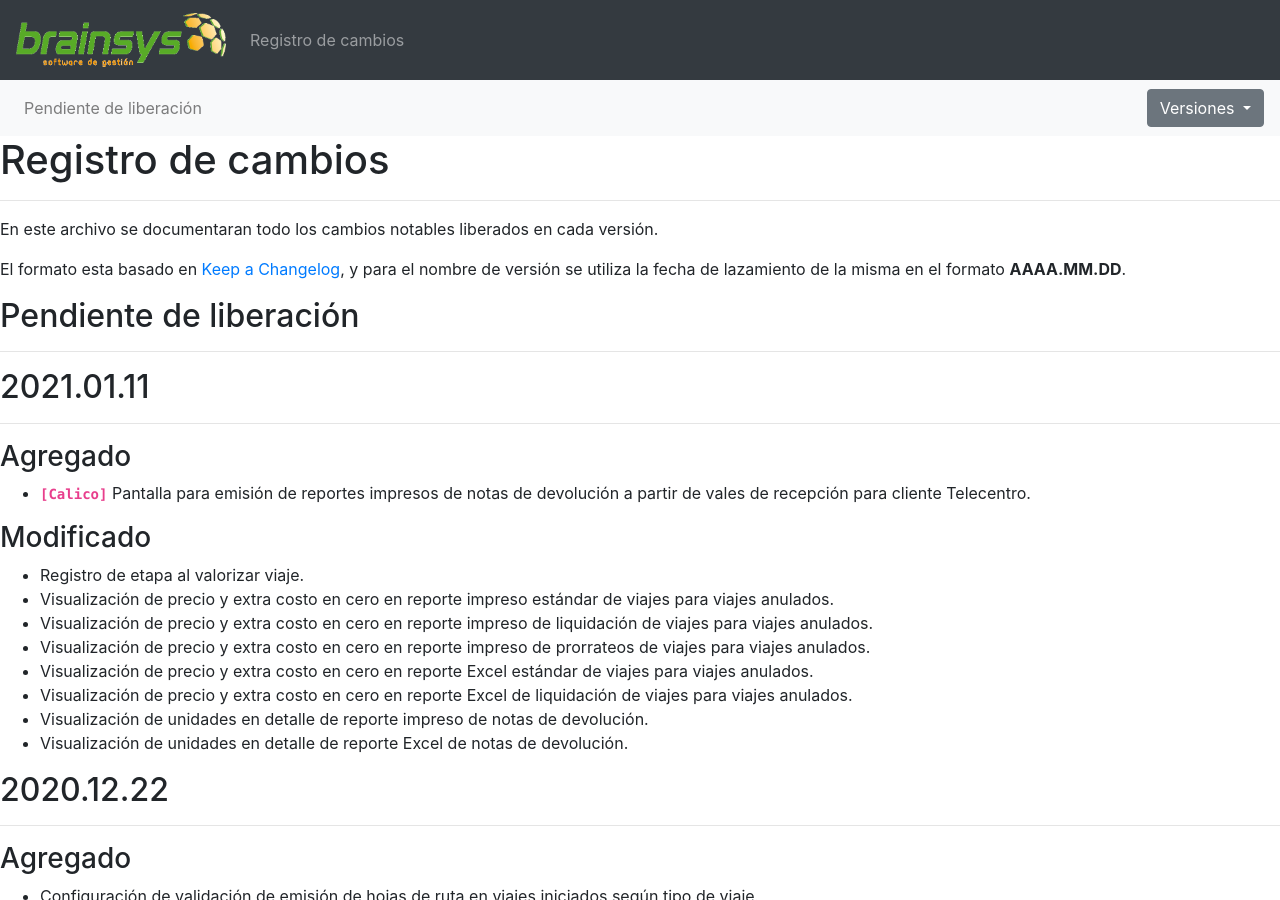
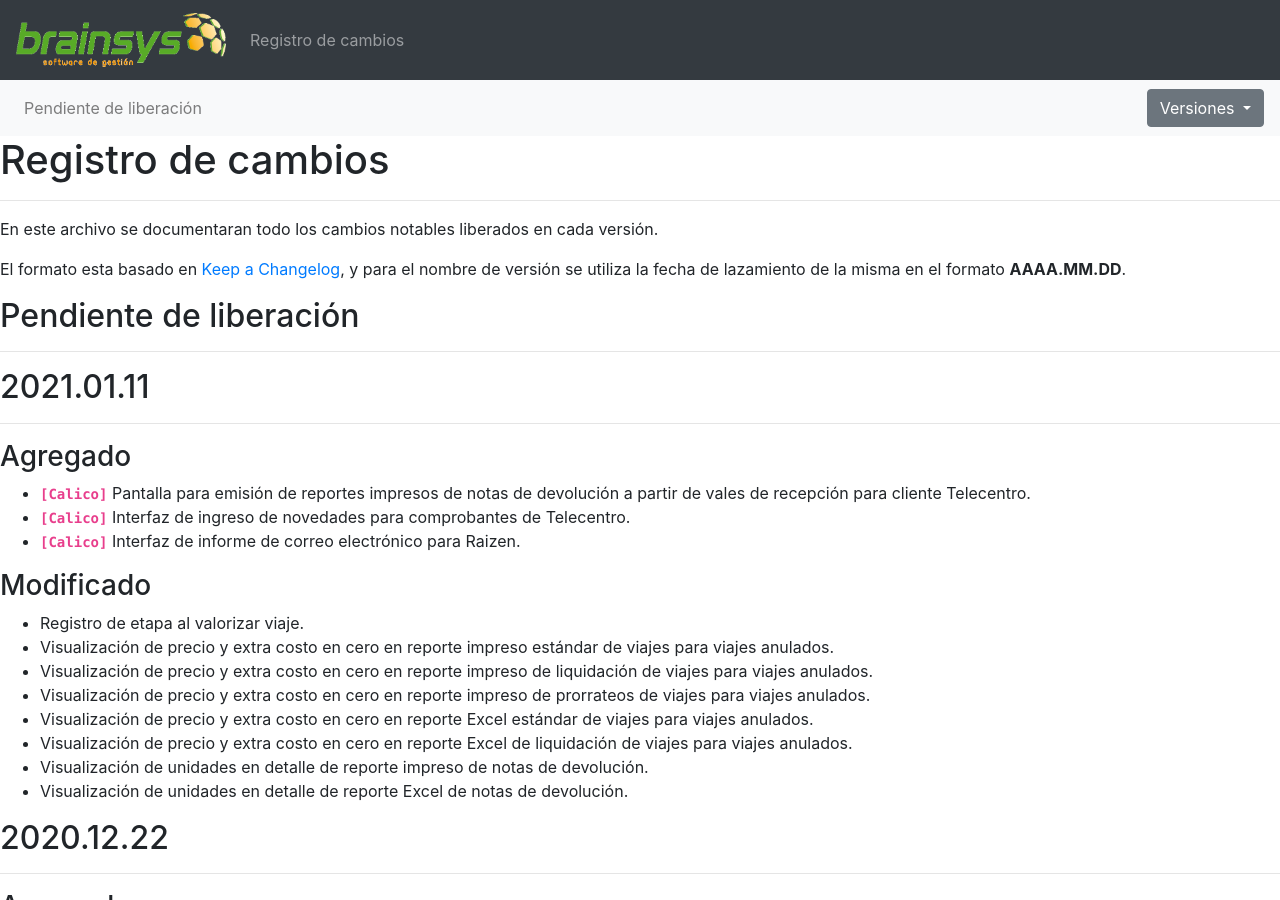
Before and after one commit to msanchez-brainsys/msanchez-brainsys.github.io, a Jekyll site: the page built from registro-cambios.markdown, in a window 1280 px wide and 900 px high. Built offline with Jekyll 4.4.1, drawn with Linux system fonts in a browser that asks for light colours.

Commit message:
Se agregaron cambios en versión 2021.01.11

```diff
--- a/registro-cambios.markdown
+++ b/registro-cambios.markdown
@@ -38,6 +38,8 @@ El formato esta basado en [Keep a Changelog](https://keepachangelog.com/es-ES/1.
 ---
 ### Agregado
 - **`[Calico]`** Pantalla para emisión de reportes impresos de notas de devolución a partir de vales de recepción para cliente Telecentro.
+- **`[Calico]`** Interfaz de ingreso de novedades para comprobantes de Telecentro.
+- **`[Calico]`** Interfaz de informe de correo electrónico para Raizen.
 
 ### Modificado
 - Registro de etapa al valorizar viaje.
```
